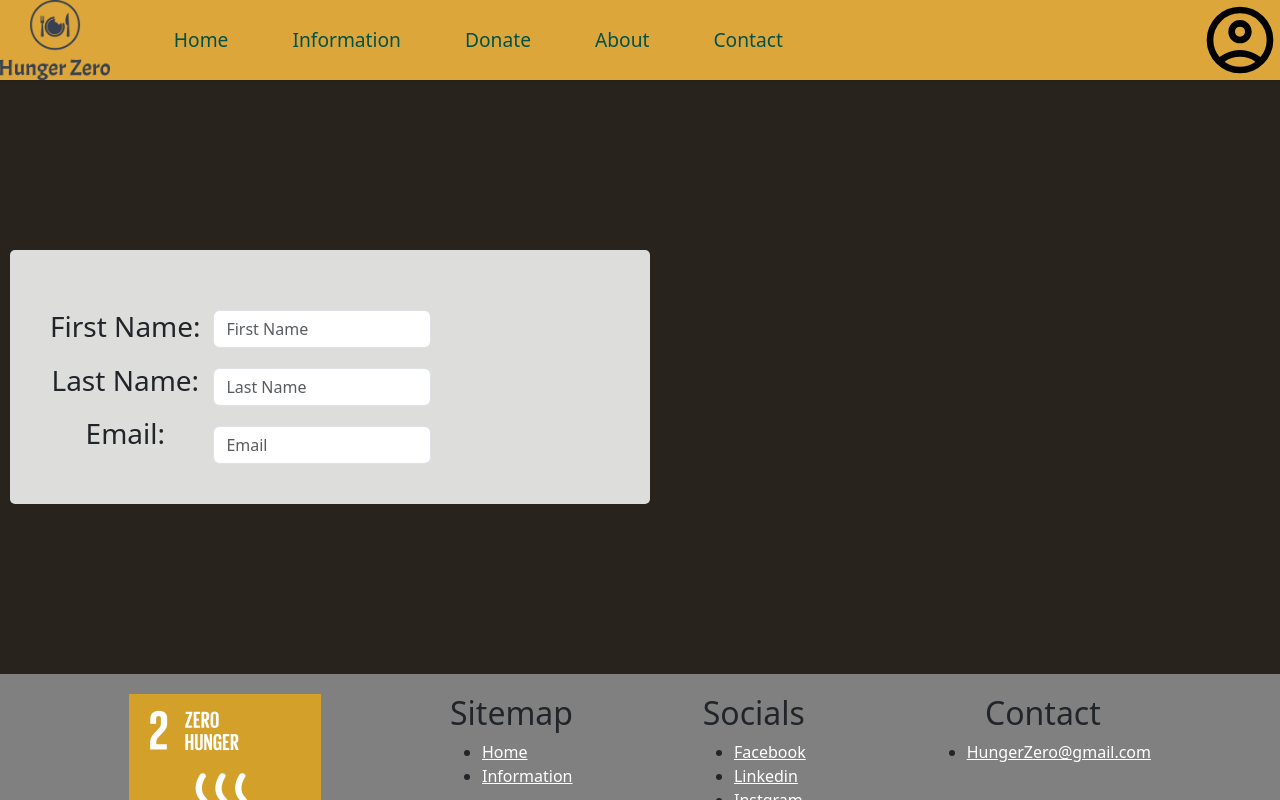
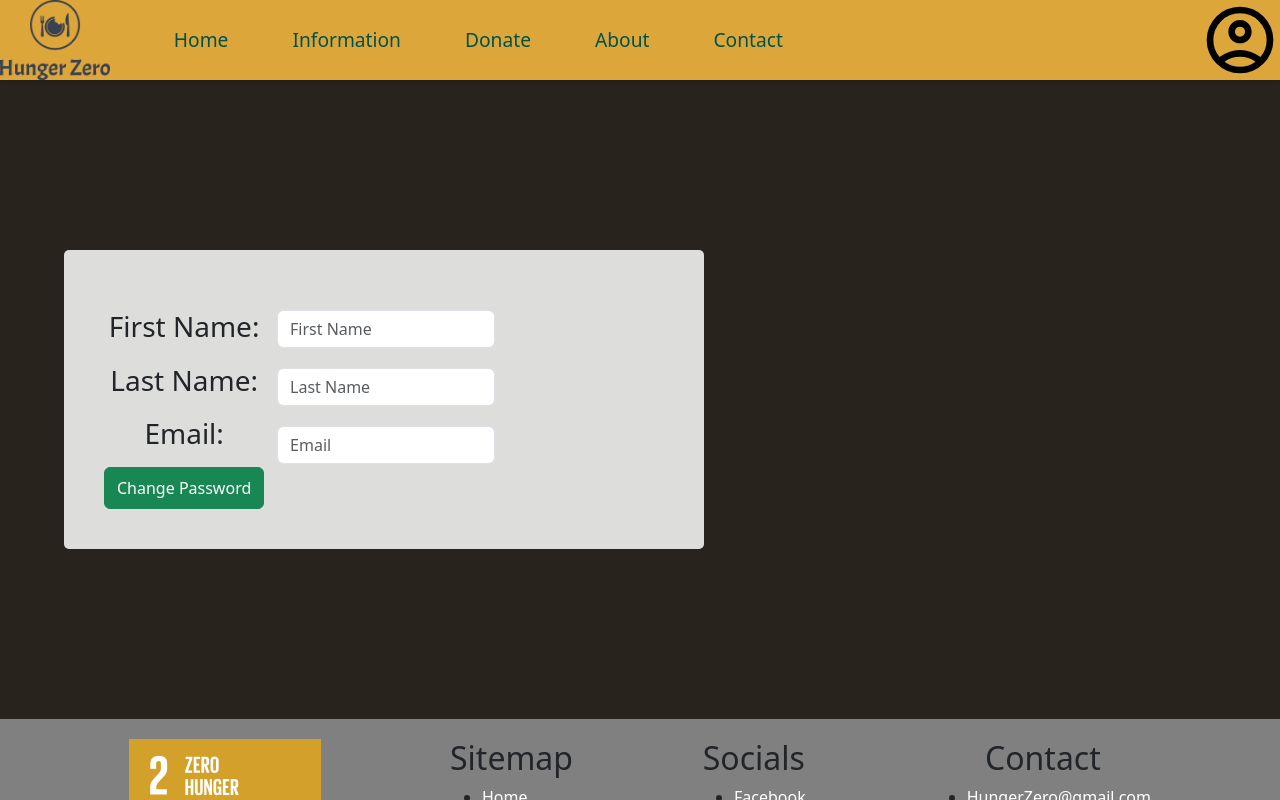
Before and after one commit to erikpersson0884/DAT257-Agile-software-project-management, a React (Vite) app in the folder Frontend/DAT257_Website/: page /profile in a window 1280 px wide. Shown: the top 800 px of the page. Built offline with nearby package versions, Linux system fonts and the light colour scheme; no server answers.

Commit message:
bjkljklkh

```diff
--- a/Frontend/DAT257_Website/src/Components/ProfilePage/ProfilePage.css
+++ b/Frontend/DAT257_Website/src/Components/ProfilePage/ProfilePage.css
@@ -8,6 +8,8 @@
     width: 50vw;
     padding: 40px;
     border-radius: 5px;
+    margin-left: 5vw;
+
 }
 
 .labelSection {
--- a/Frontend/DAT257_Website/src/Components/ProfilePage/ProfilePage.tsx
+++ b/Frontend/DAT257_Website/src/Components/ProfilePage/ProfilePage.tsx
@@ -21,6 +21,11 @@ function ProfilePage({ userProfile }: ProfilePageProps) {
           <h3 className="labelText"> First Name: </h3>
           <h3 className="labelText"> Last Name: </h3>
           <h3 className="labelText"> Email: </h3>
+
+          <button type="submit" className="buttonLoginForm btn btn-success py-2 w-40 mt-2">
+                Change Password
+              </button>
+
         </div>
 
 
@@ -51,6 +56,8 @@ function ProfilePage({ userProfile }: ProfilePageProps) {
 
 
 
+
+
       </div>
     </>
   );
```
